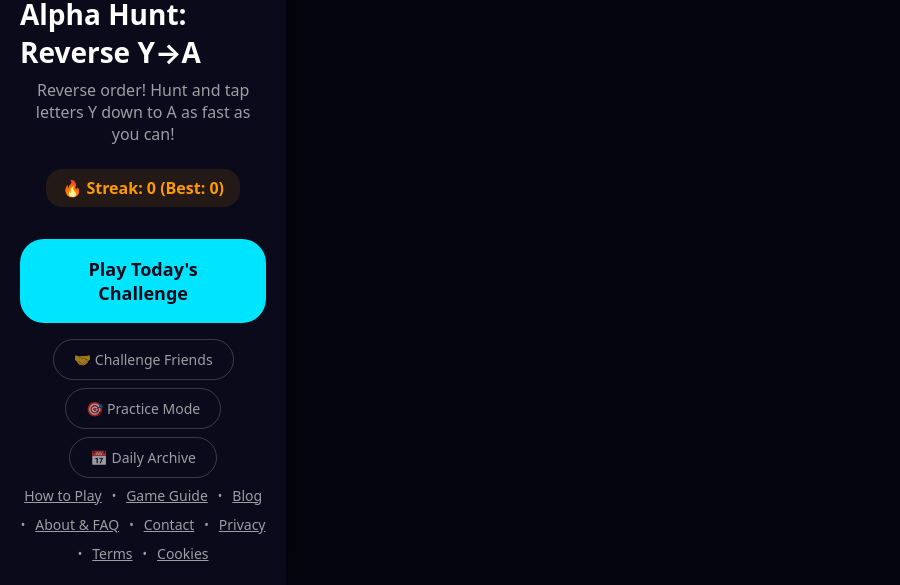
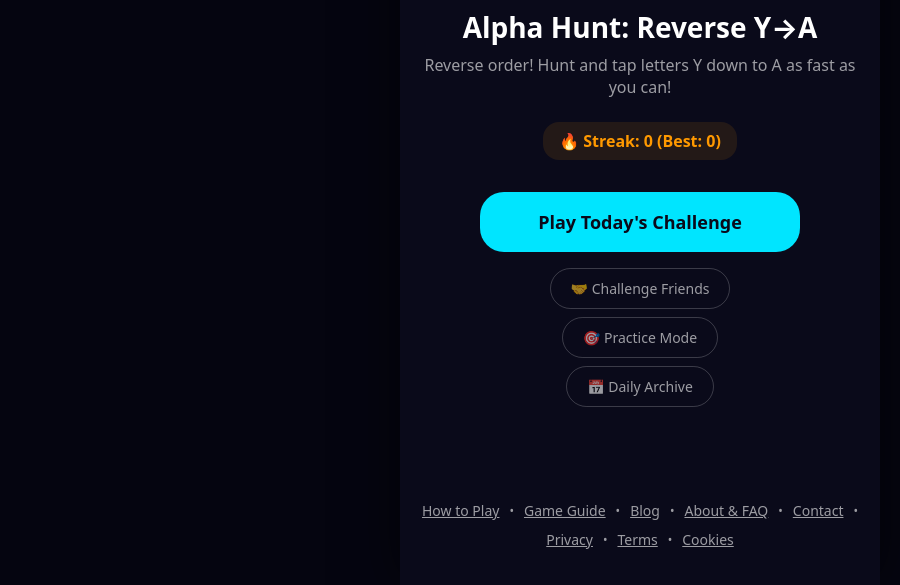
Before and after one commit to wangyileipku/tiledly, a website with bundled scripts: page index.html in a window 1280 px wide. Shown: the part 215-800 px from the top of the page, without its empty margins (0-900 px from the left). Built offline with nearby package versions, Linux system fonts and the light colour scheme; files whose address does not match are found by name.

Commit message:
fix(ui): restore full-height centered layout for desktop viewport

```diff
--- a/css/style.css
+++ b/css/style.css
@@ -568,17 +568,16 @@ button {
 }
 
 @media (min-width: 1024px) {
-    #app {
-        display: flex;
-        justify-content: center;
+    body {
         background-color: #050510;
     }
-    .screen {
+    #app {
         max-width: 480px;
         margin: 0 auto;
+        height: 100%;
         position: relative;
         background-color: #0a0a1a;
-        box-shadow: 0 0 40px rgba(0, 0, 0, 0.5);
+        box-shadow: 0 0 50px rgba(0, 0, 0, 0.6);
     }
 }
 
```
